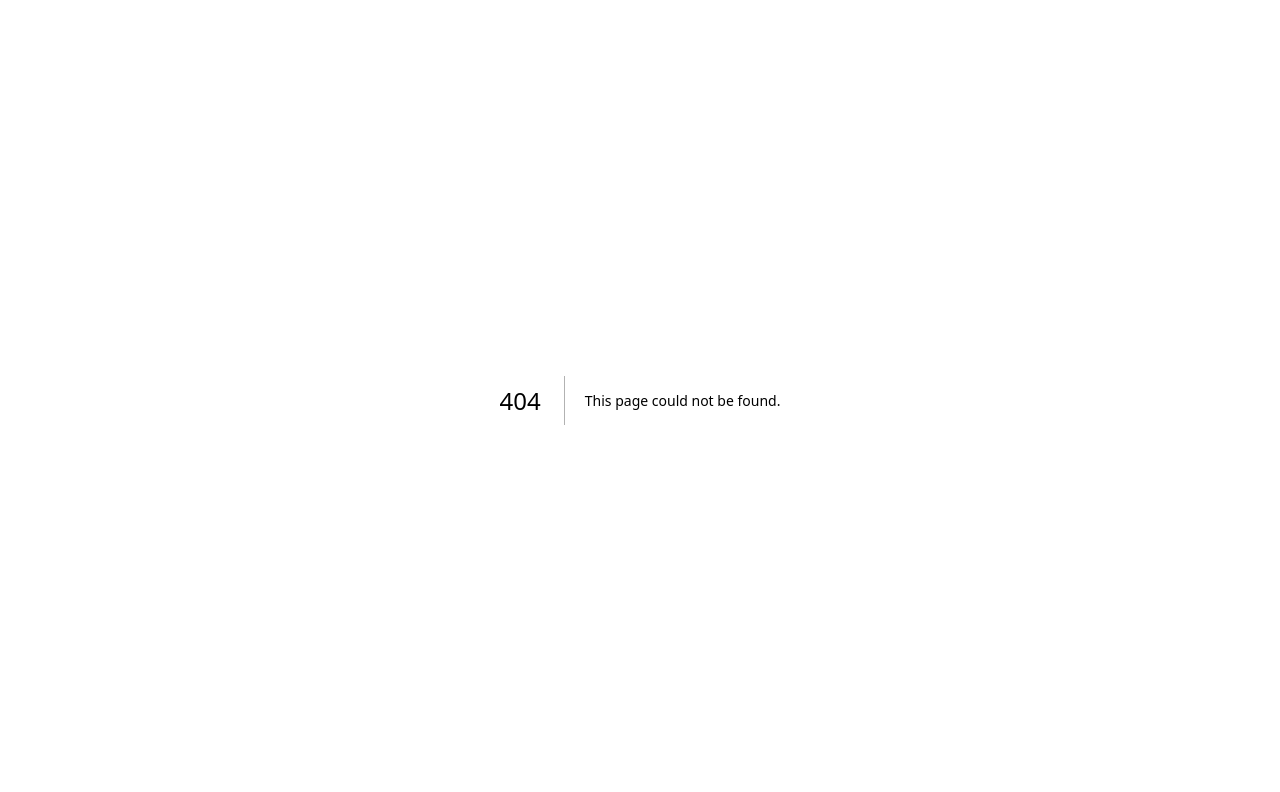
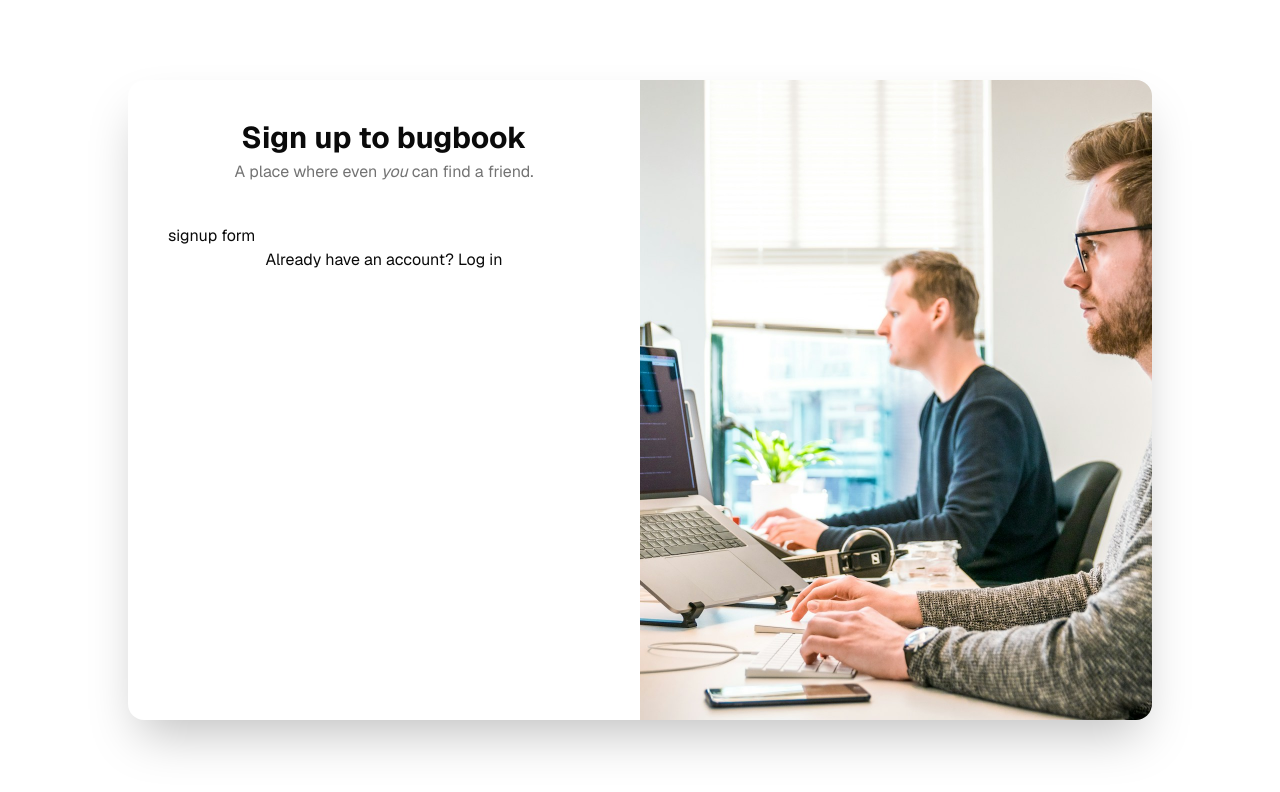
Before and after one commit to bakNa2t/likegramm, a Next.js app: page /signup in a window 1280 px wide. Before the commit this address had no page. Shown: the top 792 px of the page. Built offline with nearby package versions, Linux system fonts and the light colour scheme.

Commit message:
Add signup page

```diff
--- /dev/null
+++ b/src/app/(auth)/signup/page.tsx
@@ -0,0 +1,42 @@
+import Link from "next/link";
+import Image from "next/image";
+import { Metadata } from "next";
+
+import signupImage from "@/assets/signup-image.jpg";
+
+export const metadata: Metadata = {
+  title: "Sign up",
+};
+
+const Page = () => {
+  return (
+    <main className="flex h-screen items-center justify-center p-5">
+      <div className="flex h-full max-h-[40rem] w-full max-w-[64rem] overflow-hidden rounded-2xl bg-card shadow-2xl">
+        <div className="w-full space-y-10 overflow-y-auto p-10 md:w-1/2">
+          <div className="space-y-1 text-center">
+            <h1 className="text-3xl font-bold">Sign up to bugbook</h1>
+            <p className="text-muted-foreground">
+              A place where even <span className="italic">you</span> can find a
+              friend.
+            </p>
+          </div>
+
+          <div className="space-y-5">
+            signup form
+            <Link href="/login" className="block text-center hover:underline">
+              Already have an account? Log in
+            </Link>
+          </div>
+        </div>
+
+        <Image
+          src={signupImage}
+          alt=""
+          className="hidden w-1/2 object-cover md:block"
+        />
+      </div>
+    </main>
+  );
+};
+
+export default Page;
```
Also changed, not shown: src/assets/signup-image.jpg (added).
